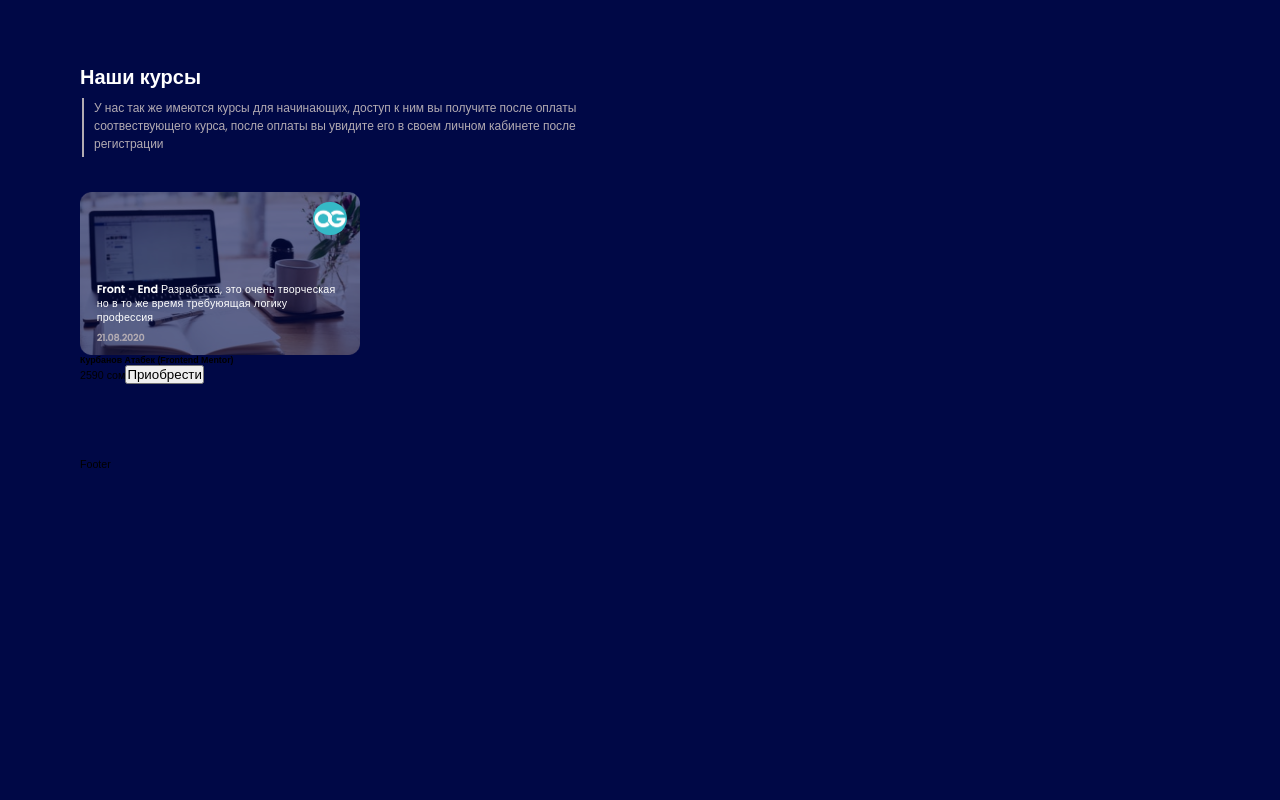
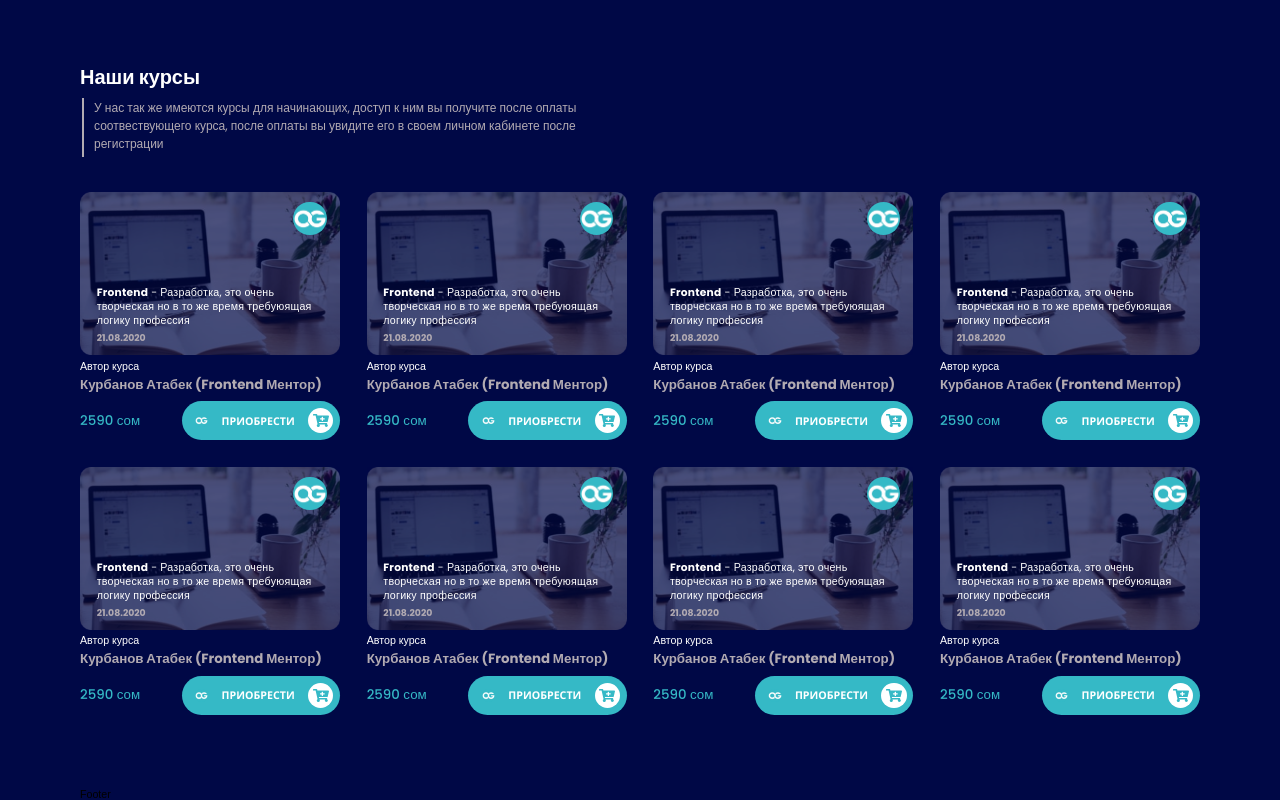
Before and after one commit to Yuzeyzer/ReactJS__Academy--Ogogo, a React (Create React App) app: page / in a window 1280 px wide. Shown: the part 1003-1803 px from the top of the page. Before the commit the page ends 1473 px from the top, so only its background shows below. Built offline with nearby package versions, Linux system fonts and the light colour scheme.

Commit message:
styling,  some fixes with spaces, making single component and imported it to main component

```diff
--- a/src/landing/scss/components/buttons/btn.scss
+++ b/src/landing/scss/components/buttons/btn.scss
@@ -64,3 +64,29 @@
 		}
 	}
 }
+
+
+.btn-buy {
+	display: flex;
+		align-items: center;
+		float: right;
+		color: $white;
+		background-color: $lightBlue;
+		border: none;
+		outline: none;
+		padding: vw(10) vw(10);
+		border-radius: vw(50);
+		cursor: pointer;
+		&__logo {
+			width: vw(20);
+			height: vw(20);
+			margin: 0 0 0 vw(10);
+		}
+		&__text {
+			font-family: $segoeUI;
+			text-transform: uppercase;
+			font-weight: 700;
+			font-size: vw(16);
+			margin: 0 vw(20);
+		}
+}
--- a/src/landing/scss/helpers/_base.scss
+++ b/src/landing/scss/helpers/_base.scss
@@ -11,9 +11,6 @@
 		padding: 0 vmin(23);
 	}
 }
-a {
-	font-size: vw(16);
-}
 body {
 	font-family: sans-serif;
 	font-size: vw(16);
--- a/src/landing/scss/helpers/_variables.scss
+++ b/src/landing/scss/helpers/_variables.scss
@@ -23,6 +23,11 @@ $gray: #b2abb2;
 .hidden {
 	visibility: hidden;
 }
+.flex-align-center {
+	display: flex;
+	align-items: center;
+	justify-content: space-between;
+}
 // fonts
 
 $robotoCondensed: "Roboto Condensed", sans-serif;
--- a/src/landing/scss/resources/fonts/_fonts.scss
+++ b/src/landing/scss/resources/fonts/_fonts.scss
@@ -1,2 +1,2 @@
-@import url('https://fonts.googleapis.com/css2?family=Poppins:wght@400;500&display=swap');
+@import url('https://fonts.googleapis.com/css2?family=Poppins:wght@400;500;700&display=swap');
 @import './segoeUI/index.scss';
--- /dev/null
+++ b/src/landing/sections/courses/components/const.jsx
@@ -0,0 +1,77 @@
+import coursesImg from '../../../assets/png/courses-item-1.png';
+
+export const coursesItem = [
+  {
+    img: `${coursesImg}`,
+    subject: 'Frontend',
+    biography: `Разработка, это очень творческая но в то же время требуюящая
+	логику профессия`,
+    update: '21.08.2020',
+    authorName: 'Курбанов Атабек (Frontend Ментор)',
+    price: '2590',
+  },
+  {
+    img: `${coursesImg}`,
+    subject: 'Frontend',
+    biography: `Разработка, это очень творческая но в то же время требуюящая
+	логику профессия`,
+    update: '21.08.2020',
+    authorName: 'Курбанов Атабек (Frontend Ментор)',
+    price: '2590',
+  },
+  {
+    img: `${coursesImg}`,
+    subject: 'Frontend',
+    biography: `Разработка, это очень творческая но в то же время требуюящая
+	логику профессия`,
+    update: '21.08.2020',
+    authorName: 'Курбанов Атабек (Frontend Ментор)',
+    price: '2590',
+  },
+  {
+    img: `${coursesImg}`,
+    subject: 'Frontend',
+    biography: `Разработка, это очень творческая но в то же время требуюящая
+	логику профессия`,
+    update: '21.08.2020',
+    authorName: 'Курбанов Атабек (Frontend Ментор)',
+    price: '2590',
+  },
+  {
+    img: `${coursesImg}`,
+    subject: 'Frontend',
+    biography: `Разработка, это очень творческая но в то же время требуюящая
+	логику профессия`,
+    update: '21.08.2020',
+    authorName: 'Курбанов Атабек (Frontend Ментор)',
+    price: '2590',
+  },
+  {
+    img: `${coursesImg}`,
+    subject: 'Frontend',
+    biography: `Разработка, это очень творческая но в то же время требуюящая
+	логику профессия`,
+    update: '21.08.2020',
+    authorName: 'Курбанов Атабек (Frontend Ментор)',
+    price: '2590',
+  },
+  {
+    img: `${coursesImg}`,
+    subject: 'Frontend',
+    biography: `Разработка, это очень творческая но в то же время требуюящая
+	логику профессия`,
+    update: '21.08.2020',
+    authorName: 'Курбанов Атабек (Frontend Ментор)',
+    price: '2590',
+  },
+  {
+    img: `${coursesImg}`,
+    subject: 'Frontend',
+    biography: `Разработка, это очень творческая но в то же время требуюящая
+	логику профессия`,
+    update: '21.08.2020',
+    authorName: 'Курбанов Атабек (Frontend Ментор)',
+    price: '2590',
+  },
+
+];
--- /dev/null
+++ b/src/landing/sections/courses/components/item.jsx
@@ -0,0 +1,44 @@
+import React from 'react';
+import { coursesItem } from './const';
+import logo from '../../../assets/jpg/logo.jpg';
+import logoSmall from '../../../assets/png/logo-small.png';
+import cart from '../../../assets/svg/cart.svg';
+function Item() {
+  return (
+    <React.Fragment>
+      {coursesItem &&
+        coursesItem.map((item) => {
+          return (
+            <div className='courses__column col-3'>
+              <div className='courses__item'>
+                <div className='courses__info'>
+                  <img src={logo} alt='' className='courses__logo' />
+                  <img src={item.img} alt='' className='courses__img' />
+                  <p className='courses__biography'>
+                    <b>{item.subject}</b> - {item.biography}
+                  </p>
+                  <span className='courses__update'>{item.update}</span>
+                </div>
+                <div className='courses__author author'>
+                  <span className='author__course'>Автор курса</span>
+                  <h3 className='author__name'>{item.authorName}</h3>
+                </div>
+                <div className='flex-align-center'>
+                  <span className='courses__price'>{item.price} сом</span>
+                  <button className='courses__buy btn-buy'>
+                    <img className='btn-buy__logo' src={logoSmall} alt='' />
+                    <span className='btn-buy__text'>Приобрести</span>
+                    <div className='cart'>
+                      <img src={cart} alt='' />
+                    </div>
+                  </button>
+                </div>
+              </div>
+            </div>
+          );
+        })}
+    </React.Fragment>
+  );
+}
+
+export default Item;
--- a/src/landing/sections/courses/index.scss
+++ b/src/landing/sections/courses/index.scss
@@ -2,3 +2,4 @@
 
 @import './scss/courses';
 @import './scss/item';
+@import './scss/author';
--- a/src/landing/sections/courses/layout.jsx
+++ b/src/landing/sections/courses/layout.jsx
@@ -1,7 +1,5 @@
 import React from 'react';
-import logo from '../../assets/jpg/logo.jpg';
-import courses1 from '../../assets/png/courses-item-1.png';
-
+import Item from './components/item';
 function Layout() {
   return (
     <section className='courses'>
@@ -15,24 +13,7 @@ function Layout() {
           </p>
         </div>
         <div className='courses__row row'>
-          <div className='courses__column col-3'>
-            <div className='courses__item'>
-              <div className='courses__info'>
-                <img src={logo} alt='' className='courses__logo' />
-                <img src={courses1} alt='' className='courses__img' />
-                <p className='courses__biography'>
-                  <b>Front - End</b> Разработка, это очень творческая но в то же время требуюящая логику
-                  профессия
-                </p>
-                <span className='courses__update'>21.08.2020</span>
-              </div>
-              <h5 className='courses__author author'>
-                <span className='author__name'>Курбанов Атабек (Frontend Mentor)</span>
-              </h5>
-              <span className='courses__price'>2590 сом</span>
-              <button className='courses__buy'>Приобрести</button>
-            </div>
-          </div>
+					<Item />
         </div>
       </div>
     </section>
--- /dev/null
+++ b/src/landing/sections/courses/scss/_author.scss
@@ -0,0 +1,14 @@
+.author {
+	&__course {
+		font-family: $poppins;
+		font-weight: 400;
+		font-size: vw(16);
+		color: $white;
+	}
+	&__name {
+		font-family: $poppins;
+		font-weight: 600;
+		font-size: vw(20);
+		color: $gray;
+	}
+}
--- a/src/landing/sections/courses/scss/_item.scss
+++ b/src/landing/sections/courses/scss/_item.scss
@@ -1,4 +1,10 @@
 .courses {
+	&__row {
+		margin: vw(-20);
+	}
+	&__column {
+		padding: vw(20);
+	}
 	&__info {
 		display: flex;
 		flex-direction: column;
@@ -16,7 +22,7 @@
 			width: 100%;
 			height: 100%;
 			background-color: $darkBlue;
-			opacity: 0.6;
+			opacity: 0.7;
 		}
 	}
 	&__img {
@@ -43,10 +49,33 @@
 		letter-spacing: 0.021em;
 	}
 	&__update {
-		margin-top: vw(10);
+		margin-top: vw(5);
 		font-family: $poppins;
 		font-size: vw(14);
 		font-weight: 600;
 		color: $gray;
 	}
+	&__author {
+		margin-top: vw(5);
+		margin-bottom: vw(10);
+	}
+	&__price {
+		font-family: $poppins;
+		font-weight: 500;
+		font-size: vw(20);
+		color: $lightBlue;
+	}
 }
+.cart {
+	display: flex;
+	align-items: center;
+	justify-content: center;
+	background-color: $white;
+	width: vw(38);
+	height: vw(38);
+	border-radius: 50%;
+	padding: vw(7);
+	img {
+		max-width: 100%;
+	}
+}
```
Also changed, not shown: src/landing/assets/png/logo-small.png (added), src/landing/assets/svg/cart.svg (added).
